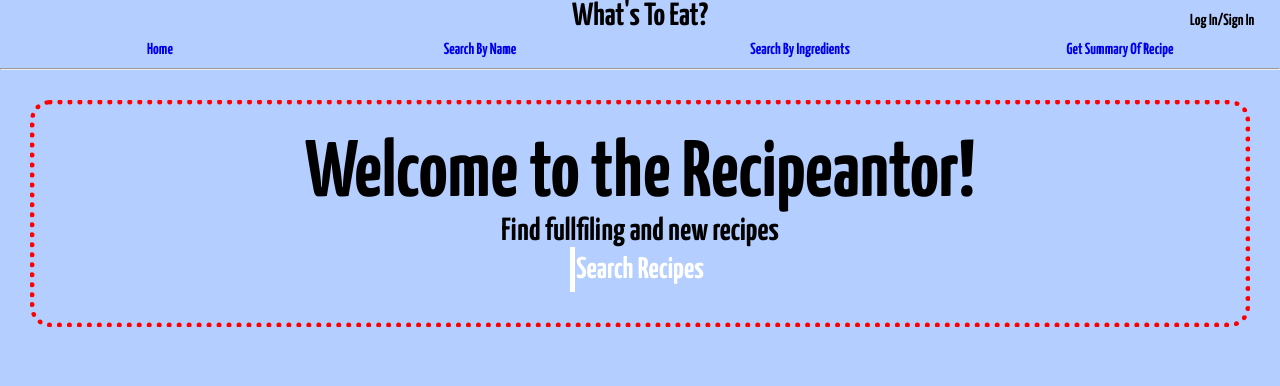
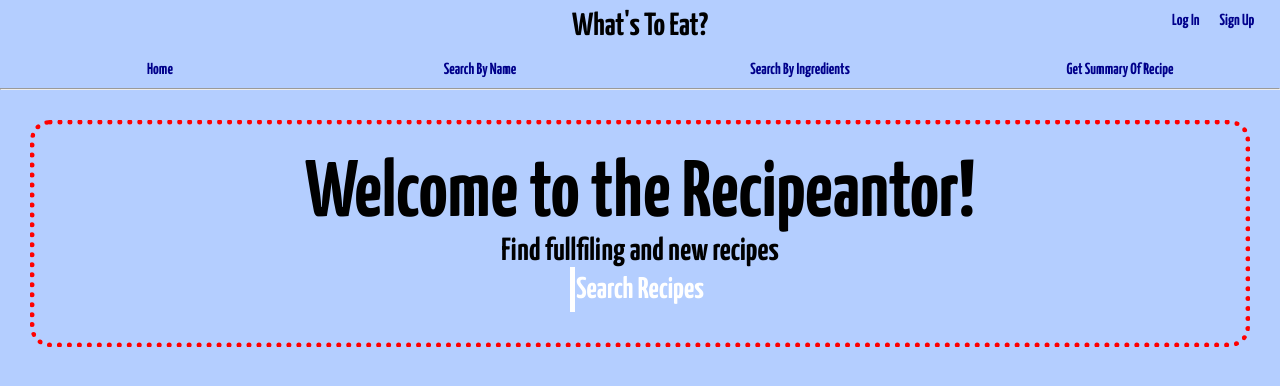
Before and after one commit to sjxliu/recipe-search-frontend, a React (Create React App) app: page / in a window 1280 px wide. Shown: the top 386 px of the page. Built offline with nearby package versions, Linux system fonts and the light colour scheme.

Commit message:
login finished profile started

```diff
--- a/src/App.css
+++ b/src/App.css
@@ -1,8 +1,75 @@
+@import url("https://fonts.googleapis.com/css2?family=Yanone+Kaffeesatz:wght@700&display=swap");
+
+* {
+  font-family: "Yanone Kaffeesatz", sans-serif;
+  margin: 0;
+  padding: 0;
+  text-decoration: none;
+  list-style-type: none;
+  outline: none;
+  background-color: rgb(180, 206, 255);
+}
+
+a {
+  color: darkblue
+}
+
 .App {
   text-align: center;
+}
+
+.title {
+  margin: 10px auto
 }
 
 .navbar > * {
   width: 300px;
   margin: 10px auto;
 }
+
+.loginWindow h1 {
+  font-size: 3rem;
+  width: 50%;
+  margin: 2vh auto;
+}
+
+.loginWindow label {
+  font-size: 1.5rem;
+}
+
+.loginWindow input:not([type = 'submit']){
+  width: 40%;
+  height: 20px;
+  font-size: 1.5rem;
+  padding: 5px
+}
+
+.loginWindow [type = 'submit']{
+  width: 25%;
+  height: 25px;
+  font-size: 1.2rem;
+  margin-right: 10px;
+}
+
+.loginWindow [type = 'submit']:hover {
+  cursor: pointer;
+}
+
+.loginWindow button {
+  width: 25%;
+  font-size: 1.2rem;
+  margin-left: 10px;
+}
+
+.loginWindow button:hover {
+  cursor: pointer;
+}
+
+.login-buttons > *:hover {
+  cursor: pointer;
+}
+
+.login-message {
+  font-size: 1.3rem;
+  color: red
+}
--- a/src/App.js
+++ b/src/App.js
@@ -7,18 +7,105 @@ import NameSearch from './components/NameSearch';
 import Home from './components/Home';
 import IngredientsSearch from './components/IngredientsSearch';
 import RecipeSummary from './components/RecipeSummary';
+import Profile from './components/Profile';
 
 function App() {
-  let [visibility, setVis] = useState('none')
+  let [loginVis, setLoginVis] = useState('none')
+  let [signUpVis, setSignUpVis] = useState('none')
+  let [loginUsername, updateLoginUser] = useState('')
+  let [loginPass, updateLoginPass] = useState('')
+  let [signUpUsername, updateSignUpUser] = useState('')
+  let [signUpPass, updateSignUpPass] = useState('')
+  let [user, setUser] = useState({})
+  let [message, setMessage] = useState('')
+  let [loginButtonsVis, setLogButtonsVis] = useState('initial')
+  let [profileButtonVis, setProfileButtonVis] = useState('none')
 
-  const loginUser = (username, password) => {
-    console.log(username, password)
+  const loginUser = () => {
+    if(loginUsername){
+      fetch(`https://quiet-plains-41541.herokuapp.com/users/auth?username=${loginUsername}&password=${loginPass}`)
+      .then(res => res.json())
+      .then(res => {
+        if(res.isLogged){
+          setUser({
+            username: loginUsername,
+            id: res.userId
+          })
+          setMessage('')
+          updateLoginUser('')
+          updateLoginPass('')
+          setLoginVis('none')
+          setLogButtonsVis('none')
+          setProfileButtonVis('initial')
+        } else {
+          setMessage('The username or password entered was not correct')
+        }
+      })
+      .catch(err => console.log(err))
+    }
+  }
+
+  const signUpUser = () => {
+    if(signUpUsername){
+      fetch(`https://quiet-plains-41541.herokuapp.com/users`, {
+        method: 'POST',
+        headers: {
+          'Content-Type': 'application/json'
+        },
+        body: JSON.stringify({
+          username: signUpUsername,
+          password: signUpPass
+        })
+      })
+      .then(res => res.json())
+      .then(res => {
+        if(res.itWorked){
+          setUser({
+            username: signUpUsername,
+            id: res.userId
+          })
+          setMessage('')
+          updateSignUpUser('')
+          updateSignUpPass('')
+          setSignUpVis('none')
+          setLogButtonsVis('none')
+          setProfileButtonVis('initial')
+        } else {
+          setMessage(res.message)
+        }
+      })
+      .catch(err => console.log(err))
+    }
+  }
+
+  const winStyles= {
+    zIndex: '2',
+    position: 'fixed',
+    height: '50%',
+    width: '50%',
+    right: '25%',
+    border: '2px solid',
+    borderRadius: '20px'
+  }
+
+  const upperButtonsStyles = {
+    position: 'absolute',
+    top: '1vw',
+    right: '2vw',
+    display: 'flex',
+    color: 'darkblue'
   }
 
   return (
     <div className="App">
       <h1 className='title'>What's To Eat?</h1>
-      <span className='log-sign-in' onClick={() => setVis('initial')} style={{position: 'absolute', top: '1vw', right: '2vw'}}>Log In/Sign In</span>
+      <div className='login-buttons' style={{...upperButtonsStyles, display: loginButtonsVis}}>
+        <span onClick={() => setLoginVis('initial')}>Log In</span>
+        <span onClick={() => setSignUpVis('initial')} style={{marginLeft: '20px'}}>Sign Up</span>
+      </div>
+      <div style={{...upperButtonsStyles, display: profileButtonVis}}>
+        <span><Link to='/profile'>Profile</Link></span>
+      </div>
       <div style={{display: 'flex', justifyContent: 'center'}} className='navbar'>
         <span><Link to='/'>Home</Link></span>
         <span><Link to='/nameSearch'>Search By Name</Link></span>
@@ -27,21 +114,47 @@ function App() {
       </div>
       <hr/>
 
-      <div style={{position: 'fixed', height: '50%', width: '50%', display: visibility, backgroundColor: 'white', right: '25%', border: '2px solid', borderRadius: '20px'}}>
+      <div className='loginWindow' style={{...winStyles, display: loginVis}}>
         <h1>Login</h1>
         <form onSubmit={(e) => {
           e.preventDefault()
-          loginUser(e.target[0].value, e.target[1].value)
+          loginUser()
           }}>
-          <label>
-            Username:
-            <input/>
-          </label><br/>
-          <label>
-            Password:
-            <input/>
-          </label><br/>
-          <input type='submit' value='Submit'/>
+          <label htmlFor='username' >Username</label><br/>
+          <input id='username' onChange={(e) => updateLoginUser(e.target.value)}/><br/><br/>
+          <label htmlFor='password' >Password</label><br/>
+          <input id='password' onChange={(e) => updateLoginPass(e.target.value)}/><br/><br/>
+          <p className='login-message'>{message ? message : null}</p>
+          <div className='login-buttons'>
+            <input type='submit' value='Submit'/>
+            <button onClick={() => {
+              updateLoginUser('')
+              updateLoginPass('')
+              setLoginVis('none')
+              }}>Close</button>
+          </div>
+        </form>
+      </div>
+
+      <div className='loginWindow' style={{...winStyles, display: signUpVis}}>
+        <h1>Sign Up</h1>
+        <form onSubmit={(e) => {
+          e.preventDefault()
+          signUpUser()
+          }}>
+          <label htmlFor='username' >Username</label><br/>
+          <input id='username' onChange={(e) => updateSignUpUser(e.target.value)}/><br/><br/>
+          <label htmlFor='password' >Password</label><br/>
+          <input id='password' onChange={(e) => updateSignUpPass(e.target.value)}/><br/><br/>
+          <p className='login-message'>{message ? message : null}</p>
+          <div className='login-buttons'>
+            <input type='submit' value='Submit'/>
+            <button onClick={() => {
+              updateSignUpUser('')
+              updateSignUpPass('')
+              setSignUpVis('none')
+              }}>Close</button>
+          </div>
         </form>
       </div>
 
@@ -50,6 +163,7 @@ function App() {
         <Route path='/nameSearch' element={<NameSearch />} />
         <Route path='/ingredientSearch' element={<IngredientsSearch />} />
         <Route path='/recipeSummary' element={<RecipeSummary />} />
+        <Route path='/profile' element={<Profile account={user}/>} />
       </Routes>
     </div>
   );
--- a/src/components/Home.jsx
+++ b/src/components/Home.jsx
@@ -10,7 +10,7 @@ function Home() {
         className="to-app"
       >
         <Link className="button" to="/nameSearch">
-          <button>Search Recipes</button>
+          <button className="search-button">Search Recipes</button>
         </Link>
       </div>
     </div>
--- /dev/null
+++ b/src/components/Profile.jsx
@@ -0,0 +1,20 @@
+import { useEffect, useState } from "react"
+
+function Profile(props){
+    let [user, setUser] = useState(props.account)
+
+    useEffect(() => {
+        // fetch(`https://quiet-plains-41541.herokuapp.com/users/${}`)
+        fetch(`http://localhost:4000/users/${user.id}`)
+        .then(res => res.text())
+        .then(res => console.log(res))
+    }, [user])
+
+    return(
+        <div>
+            <h2>Profile</h2>
+        </div>
+    )
+}
+
+export default Profile
--- a/src/components/RecipeSummary.jsx
+++ b/src/components/RecipeSummary.jsx
@@ -1,5 +1,4 @@
 import {useState, useEffect} from 'react'
-import "./styles/sum.css"
 
 function RecipeSummary() {
     let [input, updateInput] = useState(1)
--- a/src/components/styles/bar.css
+++ b/src/components/styles/bar.css
@@ -1,15 +1,3 @@
-@import url("https://fonts.googleapis.com/css2?family=Yanone+Kaffeesatz:wght@700&display=swap");
-
-* {
-  font-family: "Yanone Kaffeesatz", sans-serif;
-  margin: 0;
-  padding: 0;
-  text-decoration: none;
-  list-style-type: none;
-  outline: none;
-  background-color: rgb(180, 206, 255);
-}
-
 .suggestions {
   padding: 4px 0;
 
--- a/src/components/styles/home.css
+++ b/src/components/styles/home.css
@@ -1,15 +1,3 @@
-@import url("https://fonts.googleapis.com/css2?family=Yanone+Kaffeesatz:wght@700&display=swap");
-
-* {
-  font-family: "Yanone Kaffeesatz", sans-serif;
-  margin: 0;
-  padding: 0;
-  text-decoration: none;
-  list-style-type: none;
-  outline: none;
-  background-color: rgb(180, 206, 255);
-}
-
 .home-container {
   border: 5px dotted red;
   border-radius: 20px;
@@ -33,7 +21,7 @@
   justify-content: "center";
 }
 
-button {
+.search-button {
   width: 140px;
   height: 45px;
   font-size: 30px;
@@ -48,7 +36,7 @@ button {
   z-index: 1;
 }
 
-button::before {
+.search-button::before {
   content: "";
   position: absolute;
   top: 0;
@@ -60,14 +48,14 @@ button::before {
   transition: all 0.5s;
 }
 
-button:hover::before {
+.search-button:hover::before {
   width: 100%;
 }
 
-button:hover {
+.search-button:hover {
   color: black;
 }
 
-button:active:before {
+.search-button:active:before {
   background: #b9b9b9;
 }
--- a/src/components/styles/ingredients-search.css
+++ b/src/components/styles/ingredients-search.css
@@ -1,15 +1,3 @@
-@import url("https://fonts.googleapis.com/css2?family=Yanone+Kaffeesatz:wght@700&display=swap");
-
-* {
-  font-family: "Yanone Kaffeesatz", sans-serif;
-  margin: 0;
-  padding: 0;
-  text-decoration: none;
-  list-style-type: none;
-  outline: none;
-  background-color: rgb(180, 206, 255);
-}
-
 .search-container{
     position: relative;
     align-items: center;
--- a/src/components/styles/name-search.css
+++ b/src/components/styles/name-search.css
@@ -1,15 +1,3 @@
-@import url("https://fonts.googleapis.com/css2?family=Yanone+Kaffeesatz:wght@700&display=swap");
-
-* {
-  font-family: "Yanone Kaffeesatz", sans-serif;
-  margin: 0;
-  padding: 0;
-  text-decoration: none;
-  list-style-type: none;
-  outline: none;
-  background-color: rgb(180, 206, 255);
-}
-
 .heading {
   font-size: 3rem;
   justify-content: space-between;
--- a/src/components/styles/sum.css
+++ /dev/null
@@ -1,11 +0,0 @@
-@import url("https://fonts.googleapis.com/css2?family=Yanone+Kaffeesatz:wght@700&display=swap");
-
-* {
-  font-family: "Yanone Kaffeesatz", sans-serif;
-  margin: 0;
-  padding: 0;
-  text-decoration: none;
-  list-style-type: none;
-  outline: none;
-  background-color: rgb(180, 206, 255);
-}
```
